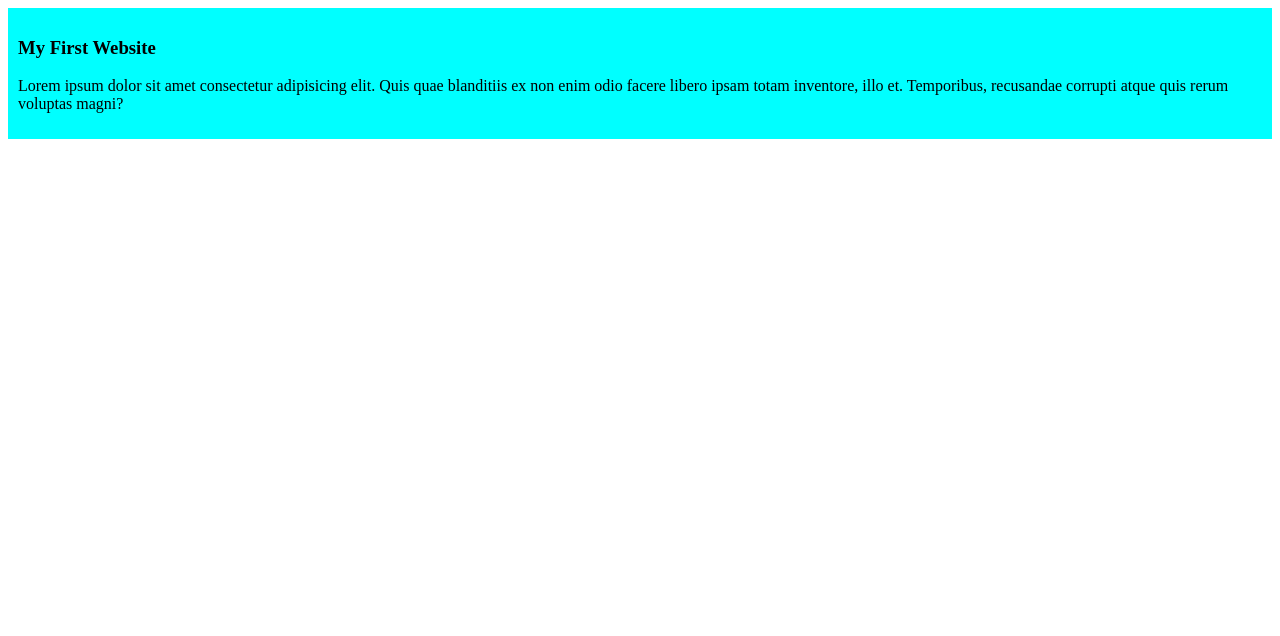
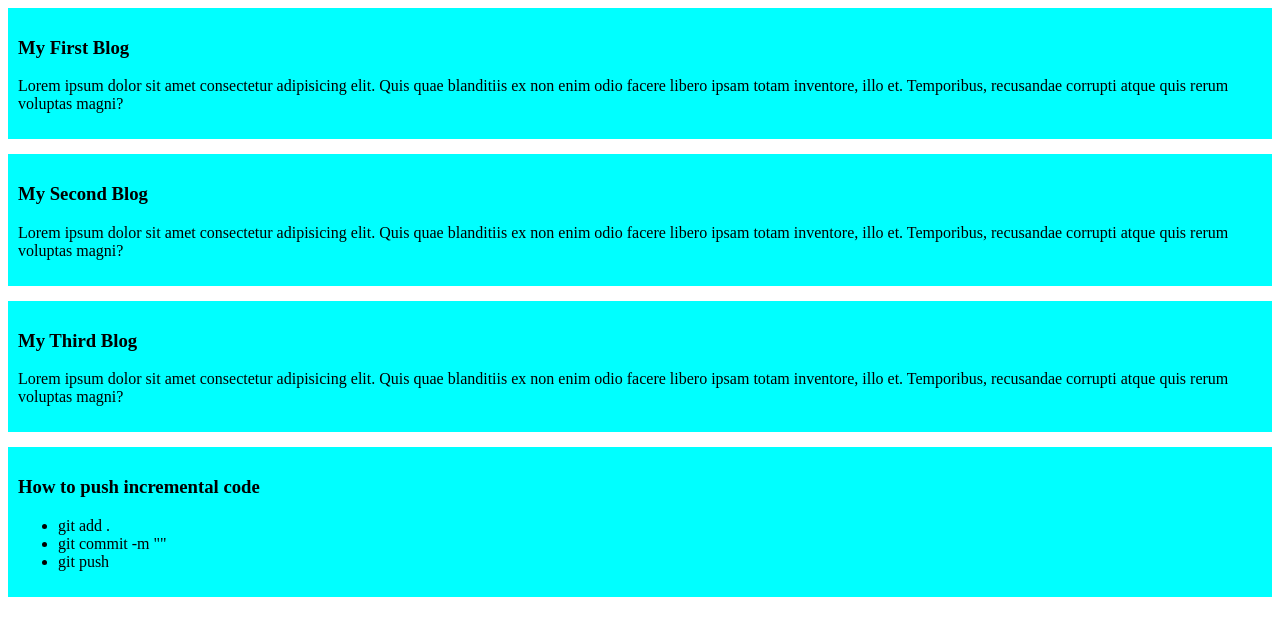
Before and after one commit to omarfaruqeanik/firstgithub, a plain HTML site: page index.html in a window 1280 px wide. Drawn offline with Linux system fonts and the light colour scheme.

Commit message:
Add another div and ul

```diff
--- a/index.html
+++ b/index.html
@@ -1,16 +1,40 @@
 <!DOCTYPE html>
 <html lang="en">
+
 <head>
     <meta charset="UTF-8">
     <meta name="viewport" content="width=device-width, initial-scale=1.0">
     <title>My First github repo </title>
     <link rel="stylesheet" href="style.css">
 </head>
+
 <body>
     <div>
-        <h3>My First Website</h3>
-        <p>Lorem ipsum dolor sit amet consectetur adipisicing elit. Quis quae blanditiis ex non enim odio facere libero ipsam totam inventore, illo et. Temporibus, recusandae corrupti atque quis rerum voluptas magni?</p>
+        <h3>My First Blog</h3>
+        <p>Lorem ipsum dolor sit amet consectetur adipisicing elit. Quis quae blanditiis ex non enim odio facere libero
+            ipsam totam inventore, illo et. Temporibus, recusandae corrupti atque quis rerum voluptas magni?</p>
+    </div>
+    <div>
+        <h3>My Second Blog</h3>
+        <p>Lorem ipsum dolor sit amet consectetur adipisicing elit. Quis quae blanditiis ex non enim odio facere libero
+            ipsam totam inventore, illo et. Temporibus, recusandae corrupti atque quis rerum voluptas magni?</p>
+    </div>
 
+    <div>
+        <h3>My Third Blog</h3>
+        <p>Lorem ipsum dolor sit amet consectetur adipisicing elit. Quis quae blanditiis ex non enim odio facere libero
+            ipsam totam inventore, illo et. Temporibus, recusandae corrupti atque quis rerum voluptas magni?</p>
     </div>
+
+    <div>
+        <h3>How to push incremental code</h3>
+        <ul>
+            <li>git add .</li>
+            <li>git commit -m ""</li>
+            <li>git push</li>
+        </ul>
+    </div>
+
 </body>
+
 </html>
--- a/style.css
+++ b/style.css
@@ -1,4 +1,6 @@
 div{
     background-color: aqua;
     padding: 10px;
+    margin-bottom: 15px;
+
 }
```
